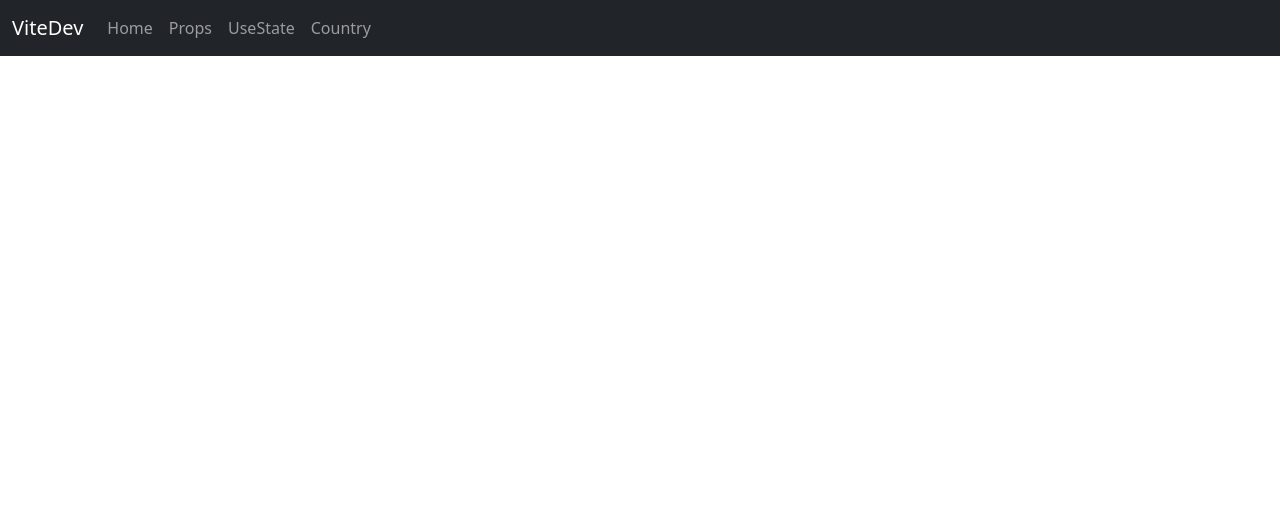
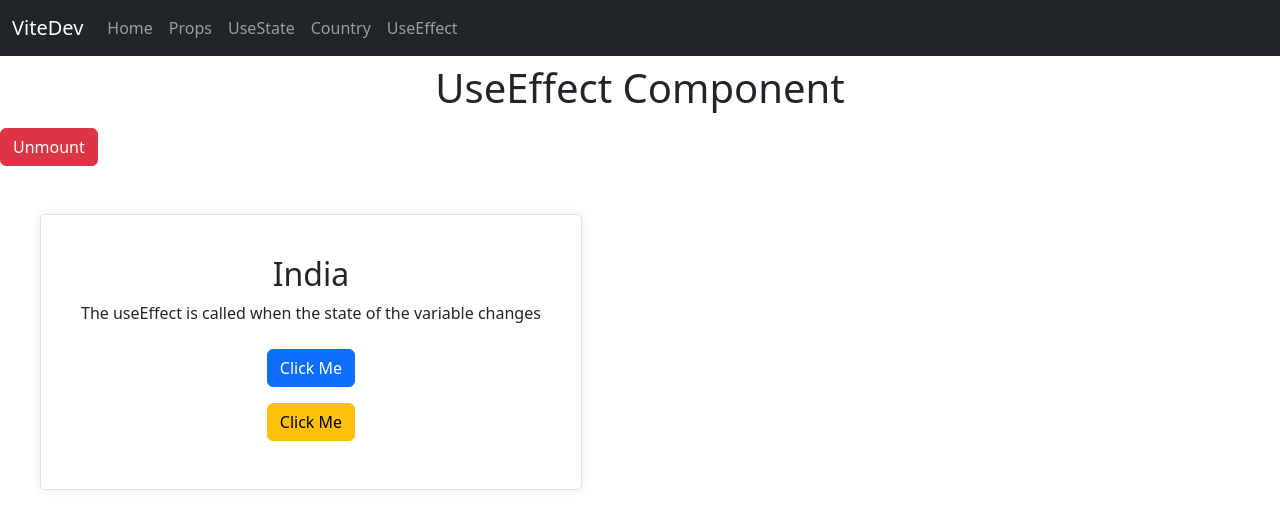
Before and after one commit to night-slayer18/vitedev, a React (Vite) app: page /useeffect in a window 1280 px wide. Shown: the top 528 px of the page. Built offline with nearby package versions, Linux system fonts and the light colour scheme.

Commit message:
useEffect hook,component mount,unmount,update

```diff
--- a/src/App.jsx
+++ b/src/App.jsx
@@ -8,6 +8,7 @@ import {
 import Product from './components/Product';
 import User from './components/User';
 import Country from './components/Country';
+import Effect from './components/Effect';
 function App() {
   return (
     <>
@@ -17,6 +18,7 @@ function App() {
           <Route exact path="/props" element={<Product/>} />
           <Route exact path="/user" element={<User/>} />
           <Route exact path="/country" element={<Country/>} />
+          <Route exact path="/useeffect" element={<Effect/>} />
         </Routes>
       </BrowserRouter>
     </>
--- /dev/null
+++ b/src/components/Effect.jsx
@@ -0,0 +1,33 @@
+import { useEffect, useState } from "react"
+
+const Effect = () => {
+
+  const [mount, setMount] = useState(true)
+  const [effect, setEffect] = useState('India')
+  useEffect(() => {
+    console.log('useEffect called')
+
+    return () => {
+      console.log('Component Unmounted')
+    }
+  }, [mount])
+
+  // by default useEffect is called when the component is mounted
+  // if we want to call the useEffect when the state of the variable changes then we can pass the variable in the array as the second argument
+  // if we want to call the useEffect only once then we can pass the empty array as the second argument
+
+  return (
+    <div>
+      <h1 className="text-center my-2">UseEffect Component</h1>
+      {mount ? <button className="btn btn-danger my-2" onClick={() => setMount(false)}>Unmount</button> : <button className="btn btn-success my-2" onClick={() => setMount(true)}>Mount</button>}
+      <div className="country">
+        <h2>{effect}</h2>
+        <p>The useEffect is called when the state of the variable changes</p>
+        <button className="btn btn-primary my-2 " onClick={() => setEffect('India')}>Click Me</button>
+        <button className="btn btn-warning my-2 " onClick={() => setEffect('USA')}>Click Me</button>
+      </div>
+    </div>
+  )
+}
+
+export default Effect
--- a/src/components/Navbar.jsx
+++ b/src/components/Navbar.jsx
@@ -23,6 +23,9 @@ const Navbar = () => {
                 <li className="nav-item">
                 <Link className="nav-link" to="/country">Country</Link>
                 </li>
+                <li className="nav-item">
+                <Link className="nav-link" to="/useeffect">UseEffect</Link>
+                </li>
             </ul>
             </div>
         </div>
```
